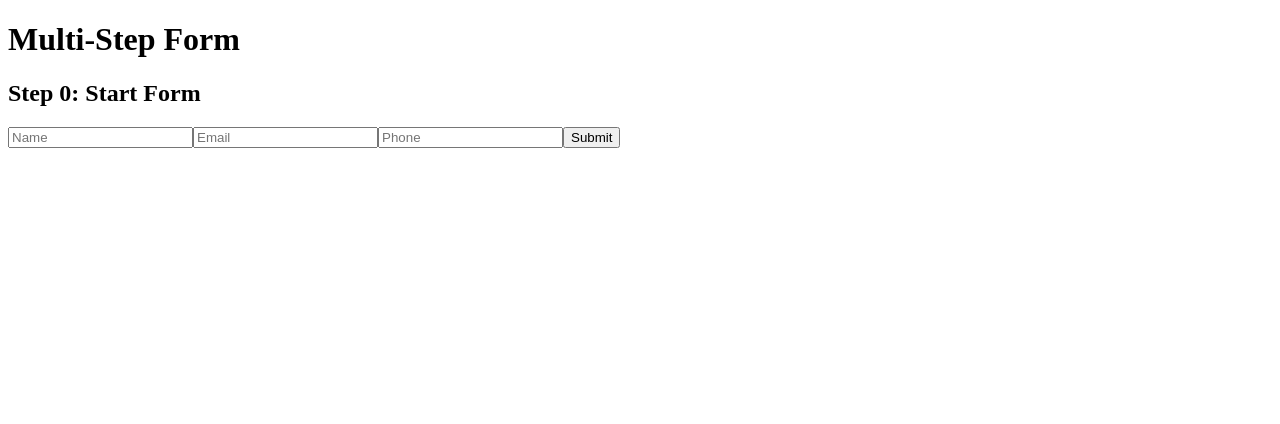
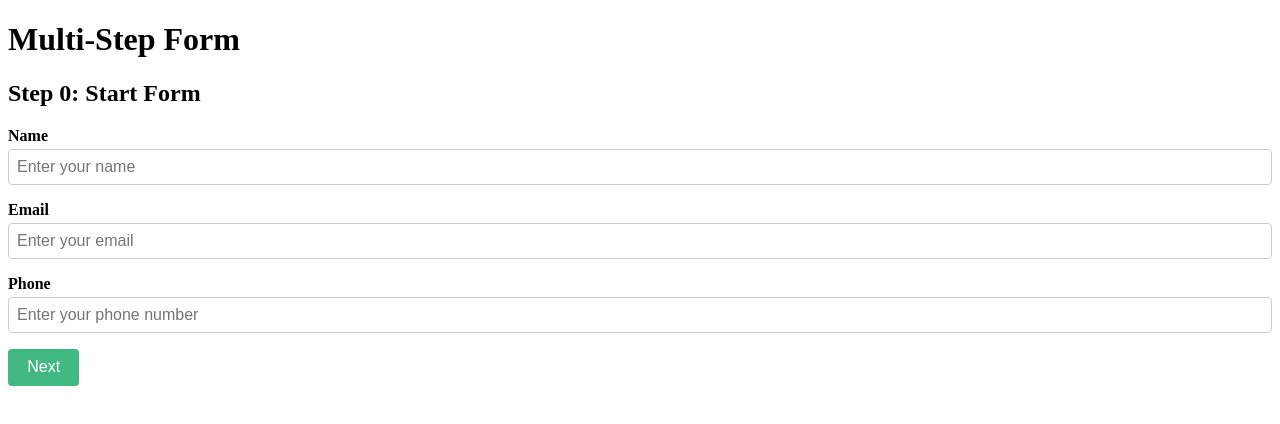
Before and after one commit to Xrmisal/multiformfrontend, a Vue app: page / in a window 1280 px wide. Shown: the top 424 px of the page. Built offline with nearby package versions, Linux system fonts and the light colour scheme.

Commit message:
Add frontend validation + some CSS

```diff
--- a/src/components/Step0.vue
+++ b/src/components/Step0.vue
@@ -8,9 +8,42 @@ const name = ref('')
 const email = ref('')
 const phone = ref('')
 const loading = ref(false)
-const error = ref(null)
+const errors = ref({name: '',email: '',phone: ''})
+
+function validateForm() {
+    let isValid = true;
+    errors.value = {name: '', email: '', phone: ''};
+
+    if (!name.value.trim()) {
+        errors.value.name = 'Name is required.';
+        isValid = false;
+    }
+
+    const emailPattern = /^[^\s@]+@[^\s@]+\.[^\s@]+$/;
+    if (!email.value.trim()) {
+        errors.value.email = 'Email is required.';
+        isValid = false;
+    } else if (!emailPattern.test(email.value)) {
+        errors.value.email = 'Invalid email format.';
+        isValid = false;
+    }
+
+    const ukPhonePattern = /^(?:\+44|0)7\d{9}$/;
+    if (!phone.value.trim()) {
+        errors.value.phone = 'Phone number is required.';
+        isValid = false;
+    } else if (!ukPhonePattern.test(phone.value)) {
+        errors.value.phone = 'Enter a valid UK phone number.';
+        isValid = false;
+    }
+
+    return isValid;
+}
+
 async function submit() {
-    error.value = null
+    errors.value = null
+    if (!validateForm()) return;
+
     loading.value = true
 
     try {
@@ -41,21 +74,72 @@ async function submit() {
     <div>
         <h2>Step 0: Start Form</h2>
 
-        <div v-if="error" class="error">{{ error }}</div>
+        <div class="form-group">
+        <label>Name</label>
+        <input v-model="name" type="text" placeholder="Enter your name" />
+        <span v-if="errors.name" class="error">{{ errors.name }}</span>
+        </div>
 
-        <input v-model="name" placeholder="Name" />
-        <input v-model="email" placeholder="Email" />
-        <input v-model="phone" placeholder="Phone" />
+        <div class="form-group">
+        <label>Email</label>
+        <input v-model="email" type="email" placeholder="Enter your email" />
+        <span v-if="errors.email" class="error">{{ errors.email }}</span>
+        </div>
+
+        <div class="form-group">
+        <label>Phone</label>
+        <input v-model="phone" type="tel" placeholder="Enter your phone number" />
+        <span v-if="errors.phone" class="error">{{ errors.phone }}</span>
+        </div>
 
         <button @click="submit" :disabled="loading">
-            {{ loading ? 'Submitting...' : 'Submit' }}
+        {{ loading ? 'Submitting...' : 'Next' }}
         </button>
     </div>
 </template>
 
 <style scoped>
-.error{
-    color: red;
+    .form-group {
+    display: flex;
+    flex-direction: column;
     margin-bottom: 1rem;
-}
+    }
+
+    input {
+    padding: 0.5rem;
+    border: 1px solid #ccc;
+    border-radius: 4px;
+    font-size: 1rem;
+    }
+
+    input:focus {
+    border-color: #42b983;
+    outline: none;
+    }
+
+    label {
+    margin-bottom: 0.25rem;
+    font-weight: bold;
+    }
+
+    .error {
+    color: #d9534f;
+    font-size: 0.875rem;
+    margin-top: 0.25rem;
+    }
+
+    button {
+    padding: 0.6rem 1.2rem;
+    font-size: 1rem;
+    background-color: #42b983;
+    color: white;
+    border: none;
+    border-radius: 4px;
+    cursor: pointer;
+    }
+
+    button:disabled {
+    background-color: #a5d6c1;
+    cursor: not-allowed;
+    }
 </style>
--- a/src/components/Step1.vue
+++ b/src/components/Step1.vue
@@ -2,14 +2,14 @@
 </script>
 
 <template>
-  <div>
+    <div>
     <h2>Step 1: Address Information</h2>
     <p>(This is just a placeholder for now)</p>
-  </div>
+    </div>
 </template>
 
 <style scoped>
 h2 {
-  color: #007acc;
+    color: #007acc;
 }
 </style>
```
